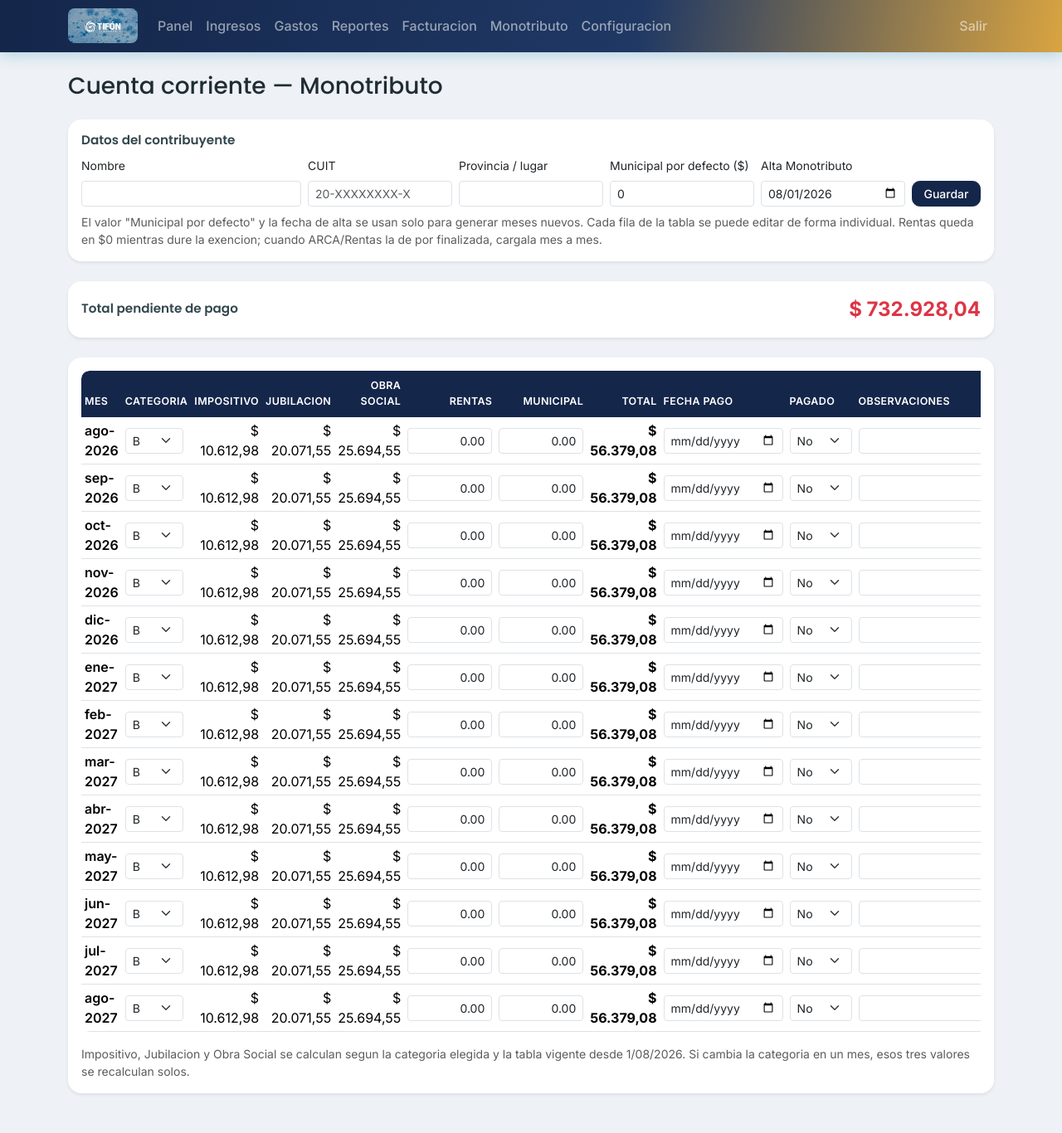
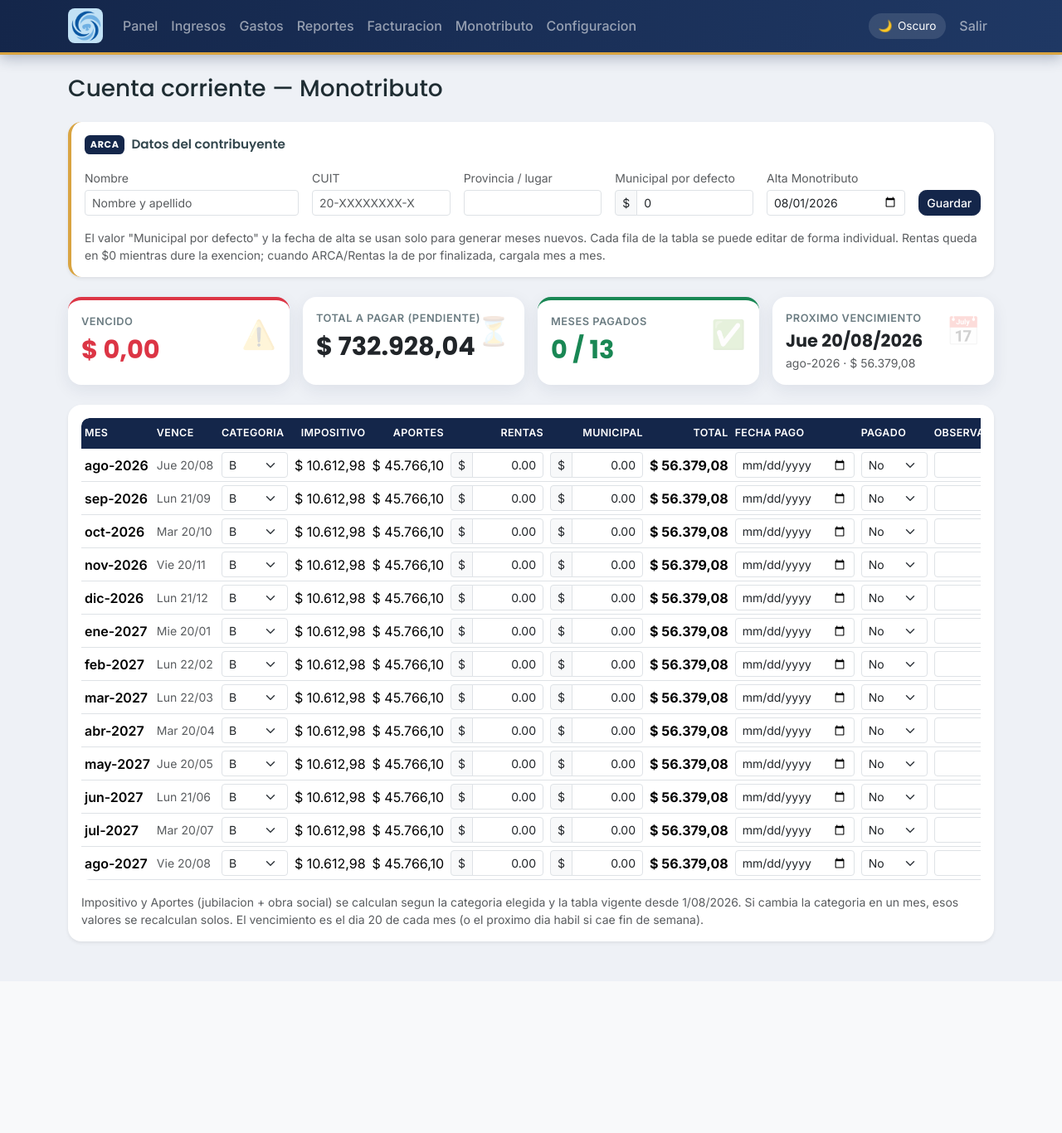
Before and after one commit to FacuG1294/lavanderia-contable, a Flask app: page /monotributo in a window 1280 px wide. Shown: the whole page at 83% size. After the commit the page ends 1139 px from the top, so only its background shows below. Run offline with Flask 3, Linux system fonts and the light colour scheme; the visitor is signed in with stand-in values (Sample User, id 1); data comes from the database, SQL or seed files in the repository; data that the repository does not hold is empty.

Commit message:
Add files via upload

```diff
--- a/app.py
+++ b/app.py
@@ -1,7 +1,7 @@
 import io
 import os
 import sqlite3
-from datetime import datetime, date
+from datetime import datetime, date, timedelta
 from functools import wraps
 
 import openpyxl
@@ -26,6 +26,27 @@ INGRESO_CATEGORIAS = ["Lavado", "Secado", "Planchado", "Combo (lavado+secado)",
 GASTO_CATEGORIAS = ["Insumos", "Alquiler", "Luz", "Agua", "Gas", "Sueldos", "Mantenimiento", "Monotributo/Impuestos", "Otro"]
 MEDIOS_PAGO = ["Efectivo", "Transferencia", "Tarjeta debito", "Tarjeta credito", "Billetera virtual"]
 MESES_A_GENERAR_ADELANTE = 12
+
+DIAS_ES = {0: "Lun", 1: "Mar", 2: "Mie", 3: "Jue", 4: "Vie", 5: "Sab", 6: "Dom"}
+MESES_LARGO_ES = {
+    1: "enero", 2: "febrero", 3: "marzo", 4: "abril", 5: "mayo", 6: "junio",
+    7: "julio", 8: "agosto", 9: "septiembre", 10: "octubre", 11: "noviembre", 12: "diciembre",
+}
+
+
+def fecha_vencimiento_monotributo(year, month):
+    """Vencimiento del monotributo: dia 20 del mes. Si cae sabado o domingo,
+    pasa al primer dia habil siguiente (regla estandar de ARCA)."""
+    d = date(year, month, 20)
+    if d.weekday() == 5:  # sabado
+        d += timedelta(days=2)
+    elif d.weekday() == 6:  # domingo
+        d += timedelta(days=1)
+    return d
+
+
+def fecha_corta_es(d):
+    return f"{DIAS_ES[d.weekday()]} {d.day:02d}/{d.month:02d}"
 
 
 # ---------- DB ----------
@@ -270,6 +291,7 @@ def dashboard():
         meses_ingresos=meses_ingresos,
         meses_gastos=meses_gastos,
         vigencia=VIGENCIA,
+        mes_nombre=f"{MESES_LARGO_ES[month]} {year}",
     )
 
 
@@ -491,7 +513,7 @@ def config():
 
     return render_template(
         "config.html",
-        nombre_negocio=get_setting("nombre_negocio", "Tifon Lavanderia"),
+        nombre_negocio=get_setting("nombre_negocio", "Tifón Lavandería"),
         categoria_actual=get_setting("categoria_monotributo", "B"),
         categorias=CATEGORIAS_MONOTRIBUTO,
         vigencia=VIGENCIA,
@@ -538,26 +560,48 @@ def monotributo():
         "SELECT * FROM monotributo_cuenta ORDER BY periodo"
     ).fetchall()
 
+    hoy = date.today()
+
     filas = []
     total_pendiente = 0.0
+    total_vencido = 0.0
+    meses_pagados = 0
+    proximo_vencimiento = None
     for f in filas_db:
         cat_info = get_categoria(f["categoria"]) or CATEGORIAS_MONOTRIBUTO[0]
         rentas = f["rentas"] or 0
         municipal = f["municipal"] or 0
-        total = cat_info["imp_integrado"] + cat_info["aporte_sipa"] + cat_info["aporte_os"] + rentas + municipal
-        if not f["pagado"]:
+        aportes = cat_info["aporte_sipa"] + cat_info["aporte_os"]
+        total = cat_info["imp_integrado"] + aportes + rentas + municipal
+
+        y, m = [int(p) for p in f["periodo"].split("-")]
+        fecha_venc = fecha_vencimiento_monotributo(y, m)
+        vencido = (not f["pagado"]) and fecha_venc < hoy
+
+        if f["pagado"]:
+            meses_pagados += 1
+        else:
             total_pendiente += total
+            if vencido:
+                total_vencido += total
+            if proximo_vencimiento is None:
+                proximo_vencimiento = {
+                    "fecha": fecha_corta_es(fecha_venc) + f"/{y}",
+                    "periodo_legible": periodo_legible(f["periodo"]),
+                    "total": total,
+                }
         filas.append({
             "periodo": f["periodo"],
             "periodo_legible": periodo_legible(f["periodo"]),
+            "vencimiento": fecha_corta_es(fecha_venc),
             "categoria": f["categoria"],
             "impositivo": cat_info["imp_integrado"],
-            "jubilacion": cat_info["aporte_sipa"],
-            "obra_social": cat_info["aporte_os"],
+            "aportes": aportes,
             "rentas": rentas,
             "municipal": municipal,
             "total": total,
             "pagado": f["pagado"],
+            "vencido": vencido,
             "fecha_pago": f["fecha_pago"] or "",
             "observaciones": f["observaciones"] or "",
         })
@@ -566,6 +610,9 @@ def monotributo():
         "monotributo.html",
         filas=filas,
         total_pendiente=total_pendiente,
+        total_vencido=total_vencido,
+        meses_pagados=meses_pagados,
+        proximo_vencimiento=proximo_vencimiento,
         categorias=[c["cat"] for c in CATEGORIAS_MONOTRIBUTO],
         contribuyente_nombre=get_setting("contribuyente_nombre", ""),
         contribuyente_cuit=get_setting("contribuyente_cuit", ""),
@@ -831,7 +878,7 @@ def facturacion_importar():
 
 @app.context_processor
 def inject_globals():
-    return {"nombre_negocio": get_setting("nombre_negocio", "Tifon Lavanderia") if session.get("logged_in") else ""}
+    return {"nombre_negocio": get_setting("nombre_negocio", "Tifón Lavandería") if session.get("logged_in") else ""}
 
 
 init_db()
--- a/static/style.css
+++ b/static/style.css
@@ -6,15 +6,81 @@
   --accent: #d9a441;
   --accent-soft: #2e5395;
   --bg: #eef1f6;
+  --card-bg: #ffffff;
+  --text-main: #1f2d33;
+  --text-muted: #6b7c82;
   --card-radius: 1rem;
   --shadow-soft: 0 6px 20px rgba(20, 38, 74, 0.08);
   --shadow-hover: 0 10px 28px rgba(20, 38, 74, 0.16);
 }
 
+[data-theme="dark"] {
+  --bg: #0f1a2e;
+  --card-bg: #17233d;
+  --text-main: #e7ecf5;
+  --text-muted: #9fadc2;
+  --shadow-soft: 0 6px 20px rgba(0, 0, 0, 0.3);
+  --shadow-hover: 0 10px 28px rgba(0, 0, 0, 0.45);
+}
+
 body {
   background: var(--bg);
   font-family: 'Inter', -apple-system, BlinkMacSystemFont, 'Segoe UI', sans-serif;
-  color: #1f2d33;
+  color: var(--text-main);
+  transition: background-color 0.2s ease, color 0.2s ease;
+}
+
+[data-theme="dark"] .card,
+[data-theme="dark"] .stat-card {
+  background-color: var(--card-bg);
+  color: var(--text-main);
+}
+
+[data-theme="dark"] .card-title {
+  color: var(--text-main);
+}
+
+[data-theme="dark"] .table {
+  color: var(--text-main);
+}
+
+[data-theme="dark"] .table tbody tr {
+  background-color: var(--card-bg);
+}
+
+[data-theme="dark"] .form-control,
+[data-theme="dark"] .form-select,
+[data-theme="dark"] .input-group-text {
+  background-color: #1e2c4a;
+  border-color: #2c3c60;
+  color: var(--text-main);
+}
+
+[data-theme="dark"] .fila-pagada {
+  background-color: rgba(25, 135, 84, 0.15) !important;
+}
+
+[data-theme="dark"] .fila-vencida {
+  background-color: rgba(220, 53, 69, 0.15) !important;
+}
+
+/* ---------- Theme toggle ---------- */
+.theme-toggle {
+  display: inline-flex;
+  align-items: center;
+  gap: 0.4rem;
+  background: rgba(255, 255, 255, 0.12);
+  border: none;
+  border-radius: 999px;
+  padding: 0.35rem 0.75rem;
+  color: #fff;
+  font-size: 0.85rem;
+  cursor: pointer;
+  transition: background-color 0.15s ease;
+}
+
+.theme-toggle:hover {
+  background: rgba(255, 255, 255, 0.22);
 }
 
 h1, h2, h3, h4, h5, h6, .navbar-brand {
@@ -23,8 +89,9 @@ h1, h2, h3, h4, h5, h6, .navbar-brand {
 
 /* ---------- Navbar ---------- */
 .navbar {
-  background: linear-gradient(100deg, var(--brand-2), var(--brand-1) 60%, var(--accent)) !important;
-  box-shadow: 0 4px 16px rgba(13, 127, 166, 0.25);
+  background: linear-gradient(100deg, var(--brand-2), var(--brand-1)) !important;
+  box-shadow: 0 4px 16px rgba(20, 38, 74, 0.3);
+  border-bottom: 3px solid var(--accent);
 }
 
 .navbar-brand {
@@ -121,13 +188,13 @@ h1, h2, h3, h4, h5, h6, .navbar-brand {
 }
 
 .btn-success {
-  background-color: var(--accent);
-  border-color: var(--accent);
+  background-color: #1f9d5a;
+  border-color: #1f9d5a;
 }
 
 .btn-success:hover {
-  background-color: #1aa88f;
-  border-color: #1aa88f;
+  background-color: #187f48;
+  border-color: #187f48;
 }
 
 .btn-dark {
@@ -136,8 +203,8 @@ h1, h2, h3, h4, h5, h6, .navbar-brand {
 }
 
 .btn-dark:hover {
-  background-color: #0a6788;
-  border-color: #0a6788;
+  background-color: #0c1830;
+  border-color: #0c1830;
 }
 
 /* ---------- Tables ---------- */
@@ -222,3 +289,27 @@ h1, h2, h3, h4, h5, h6, .navbar-brand {
   border: none;
   border-radius: 0.75rem;
 }
+
+/* ---------- Credencial (Monotributo) ---------- */
+.credencial-card {
+  border-left: 4px solid var(--accent);
+}
+
+.credencial-badge {
+  background: var(--brand-2);
+  color: #fff;
+  font-family: 'Poppins', sans-serif;
+  font-weight: 700;
+  font-size: 0.7rem;
+  letter-spacing: 0.06em;
+  padding: 0.25em 0.6em;
+  border-radius: 0.4rem;
+}
+
+.fila-pagada {
+  background-color: rgba(25, 135, 84, 0.06);
+}
+
+.fila-vencida {
+  background-color: rgba(220, 53, 69, 0.07);
+}
--- a/templates/base.html
+++ b/templates/base.html
@@ -4,6 +4,12 @@
   <meta charset="utf-8">
   <meta name="viewport" content="width=device-width, initial-scale=1">
   <title>{{ nombre_negocio or "Sistema Contable" }} - {% block titulo %}{% endblock %}</title>
+  <script>
+    (function () {
+      var tema = localStorage.getItem('tema') || 'light';
+      document.documentElement.setAttribute('data-theme', tema);
+    })();
+  </script>
   <link href="https://cdn.jsdelivr.net/npm/bootstrap@5.3.3/dist/css/bootstrap.min.css" rel="stylesheet">
   <link href="{{ url_for('static', filename='style.css') }}" rel="stylesheet">
 </head>
@@ -12,7 +18,7 @@
 <nav class="navbar navbar-expand-lg navbar-dark mb-4">
   <div class="container">
     <a class="navbar-brand" href="{{ url_for('dashboard') }}">
-      <img src="{{ url_for('static', filename='logo.png') }}" alt="{{ nombre_negocio }}">
+      <img src="{{ url_for('static', filename='icono-mark.png') }}" alt="{{ nombre_negocio }}">
     </a>
     <button class="navbar-toggler" type="button" data-bs-toggle="collapse" data-bs-target="#nav">
       <span class="navbar-toggler-icon"></span>
@@ -27,7 +33,12 @@
         <li class="nav-item"><a class="nav-link" href="{{ url_for('monotributo') }}">Monotributo</a></li>
         <li class="nav-item"><a class="nav-link" href="{{ url_for('config') }}">Configuracion</a></li>
       </ul>
-      <ul class="navbar-nav">
+      <ul class="navbar-nav align-items-lg-center">
+        <li class="nav-item me-lg-2">
+          <button type="button" class="theme-toggle" id="themeToggle" title="Cambiar modo claro/oscuro">
+            <span id="themeIcon">🌙</span><span id="themeLabel">Oscuro</span>
+          </button>
+        </li>
         <li class="nav-item"><a class="nav-link" href="{{ url_for('logout') }}">Salir</a></li>
       </ul>
     </div>
@@ -51,6 +62,32 @@
 </div>
 
 <script src="https://cdn.jsdelivr.net/npm/bootstrap@5.3.3/dist/js/bootstrap.bundle.min.js"></script>
+<script>
+  (function () {
+    var btn = document.getElementById('themeToggle');
+    if (!btn) return;
+    var icon = document.getElementById('themeIcon');
+    var label = document.getElementById('themeLabel');
+    function actualizar() {
+      var tema = document.documentElement.getAttribute('data-theme') || 'light';
+      if (tema === 'dark') {
+        icon.textContent = '☀️';
+        label.textContent = 'Claro';
+      } else {
+        icon.textContent = '🌙';
+        label.textContent = 'Oscuro';
+      }
+    }
+    actualizar();
+    btn.addEventListener('click', function () {
+      var actual = document.documentElement.getAttribute('data-theme') || 'light';
+      var nuevo = actual === 'dark' ? 'light' : 'dark';
+      document.documentElement.setAttribute('data-theme', nuevo);
+      localStorage.setItem('tema', nuevo);
+      actualizar();
+    });
+  })();
+</script>
 {% block scripts %}{% endblock %}
 </body>
 </html>
--- a/templates/login.html
+++ b/templates/login.html
@@ -4,7 +4,7 @@
 <div class="login-wrapper">
   <div class="card login-card">
     <div class="login-header">
-      <img src="{{ url_for('static', filename='logo.png') }}" alt="{{ nombre_negocio }}" class="login-logo">
+      <img src="{{ url_for('static', filename='logo-full.png') }}" alt="{{ nombre_negocio }}" class="login-logo">
     </div>
     <div class="card-body">
       <form method="post">
--- a/templates/monotributo.html
+++ b/templates/monotributo.html
@@ -4,35 +4,41 @@
 
 <h3 class="mb-4">Cuenta corriente &mdash; Monotributo</h3>
 
-<div class="card shadow-sm mb-4">
+<div class="card credencial-card shadow-sm mb-4">
   <div class="card-body">
-    <h6 class="card-title">Datos del contribuyente</h6>
-    <form method="post" action="{{ url_for('monotributo_datos') }}" class="row g-2 align-items-end">
+    <div class="d-flex align-items-center gap-2 mb-3">
+      <span class="credencial-badge">ARCA</span>
+      <h6 class="card-title mb-0">Datos del contribuyente</h6>
+    </div>
+    <form method="post" action="{{ url_for('monotributo_datos') }}" class="row g-3 align-items-end">
       <div class="col-md-3">
-        <label class="form-label small">Nombre</label>
-        <input type="text" name="contribuyente_nombre" class="form-control form-control-sm" value="{{ contribuyente_nombre }}">
+        <label class="form-label small text-muted mb-1">Nombre</label>
+        <input type="text" name="contribuyente_nombre" class="form-control form-control-sm" value="{{ contribuyente_nombre }}" placeholder="Nombre y apellido">
       </div>
       <div class="col-md-2">
-        <label class="form-label small">CUIT</label>
+        <label class="form-label small text-muted mb-1">CUIT</label>
         <input type="text" name="contribuyente_cuit" class="form-control form-control-sm" value="{{ contribuyente_cuit }}" placeholder="20-XXXXXXXX-X">
       </div>
       <div class="col-md-2">
-        <label class="form-label small">Provincia / lugar</label>
+        <label class="form-label small text-muted mb-1">Provincia / lugar</label>
         <input type="text" name="contribuyente_lugar" class="form-control form-control-sm" value="{{ contribuyente_lugar }}">
       </div>
       <div class="col-md-2">
-        <label class="form-label small">Municipal por defecto ($)</label>
-        <input type="text" name="municipal_default" class="form-control form-control-sm" value="{{ municipal_default }}">
+        <label class="form-label small text-muted mb-1">Municipal por defecto</label>
+        <div class="input-group input-group-sm">
+          <span class="input-group-text">$</span>
+          <input type="text" name="municipal_default" class="form-control" value="{{ municipal_default }}">
+        </div>
       </div>
       <div class="col-md-2">
-        <label class="form-label small">Alta Monotributo</label>
+        <label class="form-label small text-muted mb-1">Alta Monotributo</label>
         <input type="date" name="fecha_alta" class="form-control form-control-sm" value="{{ fecha_alta }}">
       </div>
       <div class="col-md-1">
         <button type="submit" class="btn btn-sm btn-dark w-100">Guardar</button>
       </div>
     </form>
-    <p class="small text-muted mt-2 mb-0">
+    <p class="small text-muted mt-3 mb-0">
       El valor "Municipal por defecto" y la fecha de alta se usan solo para generar meses nuevos.
       Cada fila de la tabla se puede editar de forma individual. Rentas queda en $0 mientras dure la exencion;
       cuando ARCA/Rentas la de por finalizada, cargala mes a mes.
@@ -40,26 +46,61 @@
   </div>
 </div>
 
-<div class="card shadow-sm mb-4">
-  <div class="card-body">
-    <div class="d-flex justify-content-between align-items-center flex-wrap gap-2">
-      <h6 class="card-title mb-0">Total pendiente de pago</h6>
-      <div class="fs-4 fw-bold text-danger">$ {{ "{:,.2f}".format(total_pendiente).replace(",", "X").replace(".", ",").replace("X", ".") }}</div>
+<div class="row g-3 mb-4">
+  <div class="col-md-3">
+    <div class="card stat-card border-danger h-100">
+      <div class="card-body">
+        <div class="stat-icon">⚠️</div>
+        <div class="stat-label">Vencido</div>
+        <div class="stat-value text-danger">$ {{ "{:,.2f}".format(total_vencido).replace(",", "X").replace(".", ",").replace("X", ".") }}</div>
+      </div>
+    </div>
+  </div>
+  <div class="col-md-3">
+    <div class="card stat-card h-100">
+      <div class="card-body">
+        <div class="stat-icon">⏳</div>
+        <div class="stat-label">Total a pagar (pendiente)</div>
+        <div class="stat-value">$ {{ "{:,.2f}".format(total_pendiente).replace(",", "X").replace(".", ",").replace("X", ".") }}</div>
+      </div>
+    </div>
+  </div>
+  <div class="col-md-3">
+    <div class="card stat-card border-success h-100">
+      <div class="card-body">
+        <div class="stat-icon">✅</div>
+        <div class="stat-label">Meses pagados</div>
+        <div class="stat-value text-success">{{ meses_pagados }} / {{ filas|length }}</div>
+      </div>
+    </div>
+  </div>
+  <div class="col-md-3">
+    <div class="card stat-card h-100">
+      <div class="card-body">
+        <div class="stat-icon">📅</div>
+        <div class="stat-label">Proximo vencimiento</div>
+        {% if proximo_vencimiento %}
+        <div class="stat-value" style="font-size:1.3rem;">{{ proximo_vencimiento.fecha }}</div>
+        <div class="small text-muted">{{ proximo_vencimiento.periodo_legible }} &middot; $ {{ "{:,.2f}".format(proximo_vencimiento.total).replace(",", "X").replace(".", ",").replace("X", ".") }}</div>
+        {% else %}
+        <div class="stat-value" style="font-size:1.3rem;">Al dia</div>
+        {% endif %}
+      </div>
     </div>
   </div>
 </div>
 
 <div class="card shadow-sm">
   <div class="card-body">
-    <div class="table-responsive">
-      <table class="table table-sm align-middle">
+    <div class="table-responsive monotributo-scroll">
+      <table class="table table-sm align-middle mb-0">
         <thead>
           <tr>
             <th>Mes</th>
+            <th>Vence</th>
             <th>Categoria</th>
             <th class="text-end">Impositivo</th>
-            <th class="text-end">Jubilacion</th>
-            <th class="text-end">Obra Social</th>
+            <th class="text-end">Aportes</th>
             <th class="text-end">Rentas</th>
             <th class="text-end">Municipal</th>
             <th class="text-end">Total</th>
@@ -70,39 +111,48 @@
         </thead>
         <tbody>
           {% for f in filas %}
-          <tr class="{{ 'table-success' if f.pagado else '' }}">
+          <tr class="{{ 'fila-pagada' if f.pagado else ('fila-vencida' if f.vencido else '') }}">
             <form method="post" action="{{ url_for('monotributo_actualizar', periodo=f.periodo) }}" id="form-{{ f.periodo }}">
-            <td class="fw-semibold">{{ f.periodo_legible }}</td>
+            <td class="fw-semibold text-nowrap">
+              {{ f.periodo_legible }}
+              {% if f.pagado %}<span class="ms-1">✅</span>{% elif f.vencido %}<span class="ms-1">⚠️</span>{% endif %}
+            </td>
+            <td class="text-nowrap small text-muted">{{ f.vencimiento }}</td>
             <td>
-              <select name="categoria" form="form-{{ f.periodo }}" class="form-select form-select-sm" style="width:70px;" onchange="this.form.requestSubmit()">
+              <select name="categoria" form="form-{{ f.periodo }}" class="form-select form-select-sm" style="width:80px;" onchange="this.form.requestSubmit()">
                 {% for c in categorias %}
                 <option value="{{ c }}" {{ 'selected' if c == f.categoria else '' }}>{{ c }}</option>
                 {% endfor %}
               </select>
             </td>
-            <td class="text-end">$ {{ "{:,.2f}".format(f.impositivo).replace(",", "X").replace(".", ",").replace("X", ".") }}</td>
-            <td class="text-end">$ {{ "{:,.2f}".format(f.jubilacion).replace(",", "X").replace(".", ",").replace("X", ".") }}</td>
-            <td class="text-end">$ {{ "{:,.2f}".format(f.obra_social).replace(",", "X").replace(".", ",").replace("X", ".") }}</td>
-            <td class="text-end" style="min-width:110px;">
-              <input type="text" name="rentas" form="form-{{ f.periodo }}" value="{{ '%.2f'|format(f.rentas) }}"
-                     class="form-control form-control-sm text-end" onblur="this.form.requestSubmit()">
+            <td class="text-end text-nowrap">$ {{ "{:,.2f}".format(f.impositivo).replace(",", "X").replace(".", ",").replace("X", ".") }}</td>
+            <td class="text-end text-nowrap">$ {{ "{:,.2f}".format(f.aportes).replace(",", "X").replace(".", ",").replace("X", ".") }}</td>
+            <td style="min-width:120px;">
+              <div class="input-group input-group-sm">
+                <span class="input-group-text">$</span>
+                <input type="text" name="rentas" form="form-{{ f.periodo }}" value="{{ '%.2f'|format(f.rentas) }}"
+                       class="form-control text-end" onblur="this.form.requestSubmit()">
+              </div>
             </td>
-            <td class="text-end" style="min-width:110px;">
-              <input type="text" name="municipal" form="form-{{ f.periodo }}" value="{{ '%.2f'|format(f.municipal) }}"
-                     class="form-control form-control-sm text-end" onblur="this.form.requestSubmit()">
+            <td style="min-width:120px;">
+              <div class="input-group input-group-sm">
+                <span class="input-group-text">$</span>
+                <input type="text" name="municipal" form="form-{{ f.periodo }}" value="{{ '%.2f'|format(f.municipal) }}"
+                       class="form-control text-end" onblur="this.form.requestSubmit()">
+              </div>
             </td>
-            <td class="text-end fw-bold">$ {{ "{:,.2f}".format(f.total).replace(",", "X").replace(".", ",").replace("X", ".") }}</td>
+            <td class="text-end fw-bold text-nowrap">$ {{ "{:,.2f}".format(f.total).replace(",", "X").replace(".", ",").replace("X", ".") }}</td>
             <td style="min-width:150px;">
               <input type="date" name="fecha_pago" form="form-{{ f.periodo }}" value="{{ f.fecha_pago }}"
                      class="form-control form-control-sm" onchange="this.form.requestSubmit()">
             </td>
             <td>
-              <select name="pagado" form="form-{{ f.periodo }}" class="form-select form-select-sm" style="width:75px;" onchange="this.form.requestSubmit()">
+              <select name="pagado" form="form-{{ f.periodo }}" class="form-select form-select-sm" style="width:80px;" onchange="this.form.requestSubmit()">
                 <option value="0" {{ 'selected' if not f.pagado else '' }}>No</option>
                 <option value="1" {{ 'selected' if f.pagado else '' }}>Si</option>
               </select>
             </td>
-            <td style="min-width:180px;">
+            <td style="min-width:170px;">
               <input type="text" name="observaciones" form="form-{{ f.periodo }}" value="{{ f.observaciones }}"
                      class="form-control form-control-sm" onblur="this.form.requestSubmit()">
             </td>
@@ -114,9 +164,9 @@
         </tbody>
       </table>
     </div>
-    <p class="small text-muted mb-0">
-      Impositivo, Jubilacion y Obra Social se calculan segun la categoria elegida y la tabla vigente desde {{ vigencia }}.
-      Si cambia la categoria en un mes, esos tres valores se recalculan solos.
+    <p class="small text-muted mt-3 mb-0">
+      Impositivo y Aportes (jubilacion + obra social) se calculan segun la categoria elegida y la tabla vigente desde {{ vigencia }}.
+      Si cambia la categoria en un mes, esos valores se recalculan solos. El vencimiento es el dia 20 de cada mes (o el proximo dia habil si cae fin de semana).
     </p>
   </div>
 </div>
```
Also changed, not shown: templates/dashboard.html (+10 -10 lines), static/icono-mark.png (added), static/logo-full.png (added).
